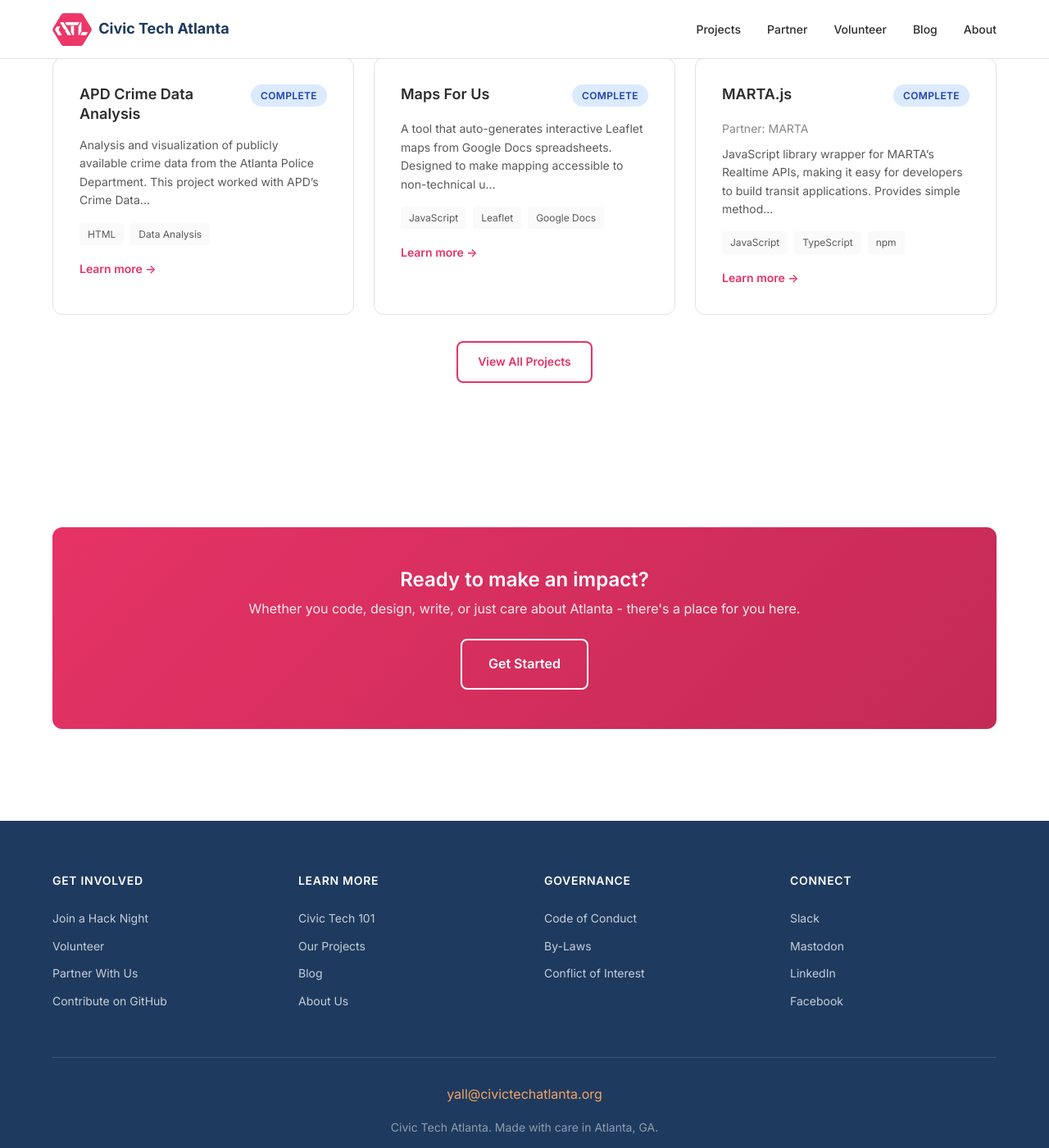
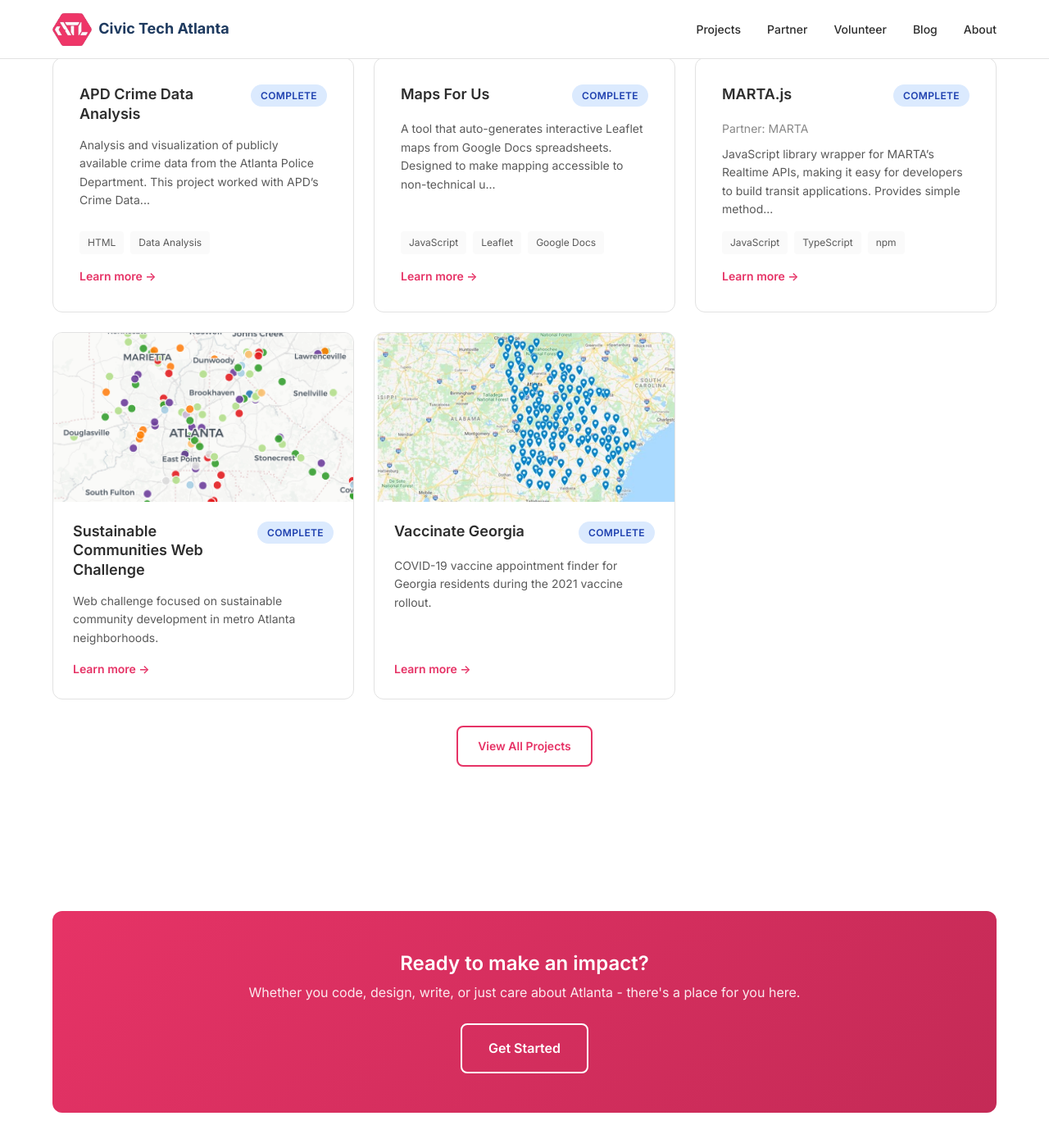
Before and after one commit to jakswa/cta-site-redesign, a Jekyll site: the page built from index.md, in a window 1280 px wide and 1400 px high, scrolled down 1672 px. Shown: the whole window at 82% size. Built offline with Jekyll 4.4.1, drawn with Linux system fonts in a browser that asks for light colours.

Commit message:
Add past projects with image cards
- Add Vaccinate Georgia and Sustainable Communities projects
- Update project-card to support image display
- Add CSS for image-dominant card variant
- Fix card layout: flex-grow excerpt pushes tags/link to bottom consistently

🤖 Generated with [Claude Code](https://claude.com/claude-code)

Co-Authored-By: Claude Opus 4.5 <noreply@anthropic.com>

```diff
--- a/_includes/project-card.html
+++ b/_includes/project-card.html
@@ -1,4 +1,10 @@
-<article class="project-card" data-status="{{ include.project.status | default: 'active' }}">
+<article class="project-card {% if include.project.image %}project-card--has-image{% endif %}" data-status="{{ include.project.status | default: 'active' }}">
+  {% if include.project.image %}
+  <a href="{{ include.project.url | relative_url }}" class="project-card-image">
+    <img src="{{ include.project.image | relative_url }}" alt="{{ include.project.title }}">
+  </a>
+  {% endif %}
+  <div class="project-card-body">
     <div class="project-card-header">
       <h3><a href="{{ include.project.url | relative_url }}">{{ include.project.title }}</a></h3>
       <span class="status status--{{ include.project.status | default: 'active' }}">{{ include.project.status | default: 'Active' }}</span>
@@ -15,4 +21,5 @@
     </ul>
     {% endif %}
     <a href="{{ include.project.url | relative_url }}" class="project-link">Learn more &rarr;</a>
+  </div>
 </article>
--- /dev/null
+++ b/_projects/sustainable-communities.md
@@ -0,0 +1,9 @@
+---
+title: Sustainable Communities Web Challenge
+status: complete
+image: /assets/images/sustainable-communities.png
+slack_channel: "#neighborhood"
+featured: false
+---
+
+Web challenge focused on sustainable community development in metro Atlanta neighborhoods.
--- /dev/null
+++ b/_projects/vaccinate-georgia.md
@@ -0,0 +1,9 @@
+---
+title: Vaccinate Georgia
+status: complete
+image: /assets/images/vaccinate-georgia.png
+slack_channel: "#vaccinate-ga"
+featured: false
+---
+
+COVID-19 vaccine appointment finder for Georgia residents during the 2021 vaccine rollout.
--- a/assets/css/style.css
+++ b/assets/css/style.css
@@ -562,11 +562,45 @@ section.alt {
   border-radius: var(--radius-lg);
   padding: var(--spacing-xl);
   transition: box-shadow var(--transition), transform var(--transition);
+  display: flex;
+  flex-direction: column;
 }
 
 .project-card:hover {
   box-shadow: var(--shadow-lg);
   transform: translateY(-2px);
+}
+
+.project-card--has-image {
+  padding: 0;
+  overflow: hidden;
+}
+
+.project-card-body {
+  display: flex;
+  flex-direction: column;
+  flex: 1;
+}
+
+.project-card--has-image .project-card-body {
+  padding: var(--spacing-lg);
+}
+
+.project-card-image {
+  display: block;
+  aspect-ratio: 16 / 9;
+  overflow: hidden;
+}
+
+.project-card-image img {
+  width: 100%;
+  height: 100%;
+  object-fit: cover;
+  transition: transform var(--transition);
+}
+
+.project-card:hover .project-card-image img {
+  transform: scale(1.05);
 }
 
 .project-card-header {
@@ -621,6 +655,7 @@ section.alt {
   color: var(--color-text-light);
   font-size: var(--font-size-sm);
   margin-bottom: var(--spacing-md);
+  flex: 1;
 }
 
 .tech-tags {
```
Also changed, not shown: assets/images/sustainable-communities.png (added), assets/images/vaccinate-georgia.jpg (added), assets/images/vaccinate-georgia.png (added). Lines whose indentation alone changed are shown as unchanged.
